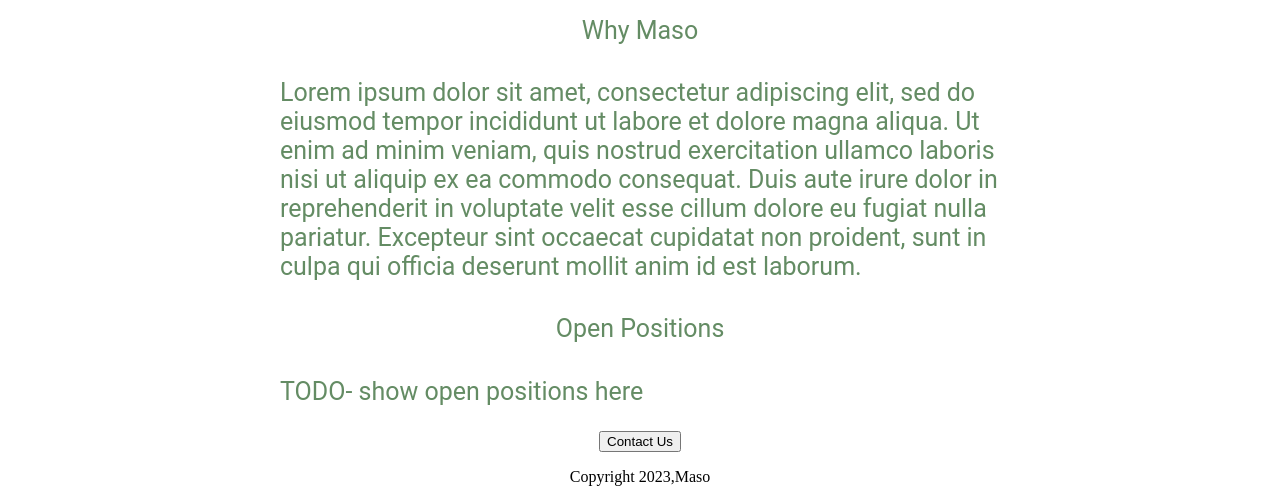
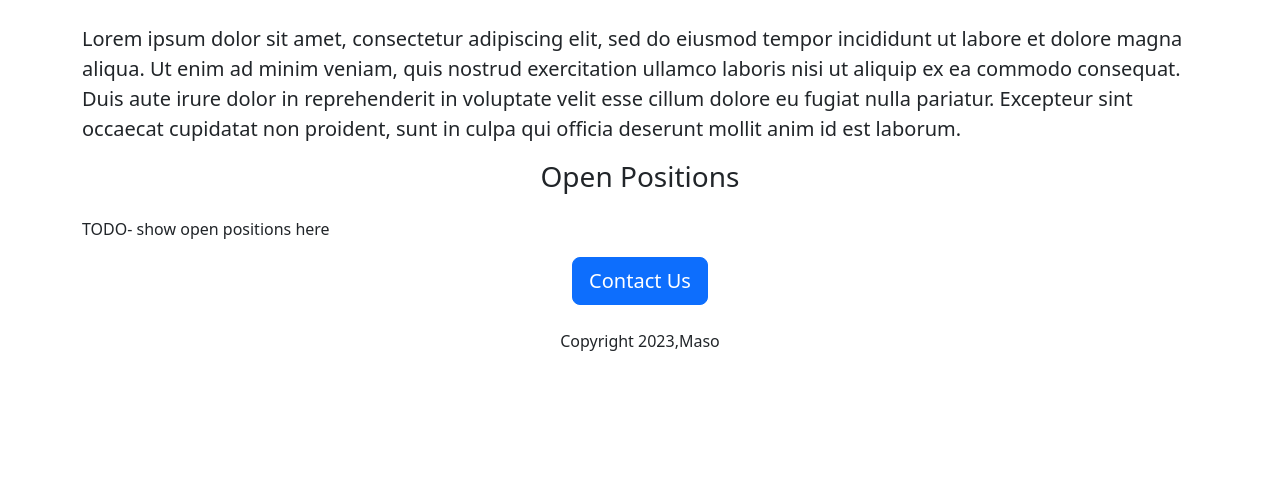
Before and after one commit to Sarpashastra/Maso-careers-website, a Flask app: page / in a window 1280 px wide. Shown: the part 622-1124 px from the top of the page. After the commit the page ends 973 px from the top, so only its background shows below. Run offline with Flask 3, Linux system fonts and the light colour scheme.

Commit message:
Added Some Bootstrap CSS to make design improvements

```diff
--- a/templates/home.html
+++ b/templates/home.html
@@ -2,6 +2,10 @@
 <html>
   <head>
     <title>Maso Careers</title>
+    <meta charset="utf-8">
+    <meta name="viewport" content="width=device-width, initial-scale=1">
+     <link href="https://cdn.jsdelivr.net/npm/bootstrap@5.3.0-alpha3/dist/css/bootstrap.min.css" rel="stylesheet" integrity="sha384-KK94CHFLLe+nY2dmCWGMq91rCGa5gtU4mk92HdvYe+M/SXH301p5ILy+dN9+nJOZ" crossorigin="anonymous">
+    <!--
     <style>
       h1 {
         font-size: 40px;
@@ -10,14 +14,16 @@
         color:rgb(0,180,0);
         text-align:center;
       }
-
+      -->
+    <style>
       #banner{
         width: 100%;
         height: 500px;
         object-fit: cover;
         object-position: 100% 20%;
       }
-
+    </style>
+      <!--
       h4{
         font-size: 25px;
         font-family: Roboto;
@@ -40,18 +46,19 @@
       }
 
     </style>
+    -->
   </head>
   <body>
-    <div id='container'>
-    <h1>Maso Careers</h1>
-    <img id="banner" src="https://maso-careers-website--shahsomil1542.repl.co/static/WebDev_Flask_Img1.jpg">
-    <h4>Why Maso</h4>
-    <p class='bodytext'>Lorem ipsum dolor sit amet, consectetur adipiscing elit, sed do eiusmod tempor incididunt ut labore et dolore magna aliqua. Ut enim ad minim veniam, quis nostrud exercitation ullamco laboris nisi ut aliquip ex ea commodo consequat. Duis aute irure dolor in reprehenderit in voluptate velit esse cillum dolore eu fugiat nulla pariatur. Excepteur sint occaecat cupidatat non proident, sunt in culpa qui officia deserunt mollit anim id est laborum.</p>
-    <h4>Open Positions</h4>
-    <p class='bodytext'>TODO- show open positions here</p>
+    <div class='container'>
+    <h1 class='text-center mt-2 mb-4'>Maso Careers</h1>
+    <img class='img-responsive' id="banner" src="https://maso-careers-website--shahsomil1542.repl.co/static/WebDev_Flask_Img1.jpg">
+    <h3 class='text-center mt-2 mb-4'>Why Maso</h3>
+    <p class='lead'>Lorem ipsum dolor sit amet, consectetur adipiscing elit, sed do eiusmod tempor incididunt ut labore et dolore magna aliqua. Ut enim ad minim veniam, quis nostrud exercitation ullamco laboris nisi ut aliquip ex ea commodo consequat. Duis aute irure dolor in reprehenderit in voluptate velit esse cillum dolore eu fugiat nulla pariatur. Excepteur sint occaecat cupidatat non proident, sunt in culpa qui officia deserunt mollit anim id est laborum.</p>
+    <h3 class='text-center mt-2 mb-4'>Open Positions</h3>
+    <p>TODO- show open positions here</p>
       <div style='text-align:center;'>
-    <button>Contact Us</button>
-        <p>Copyright 2023,Maso</p>
+    <button class="btn btn-primary btn-lg">Contact Us</button>
+        <p class='mt-4'>Copyright 2023,Maso</p>
       </div>
     </div>
   </body>
```
